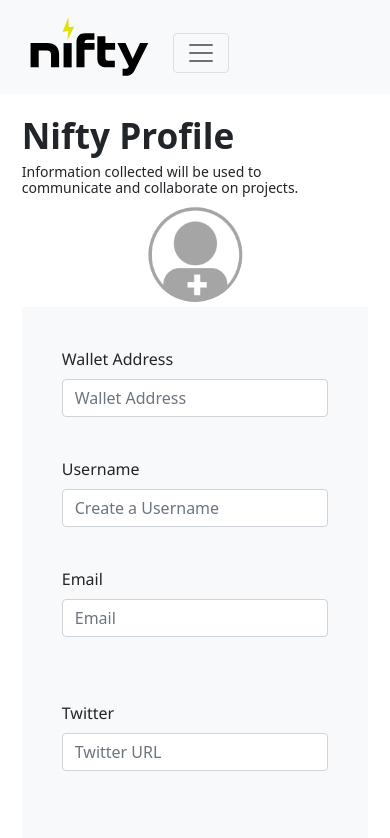
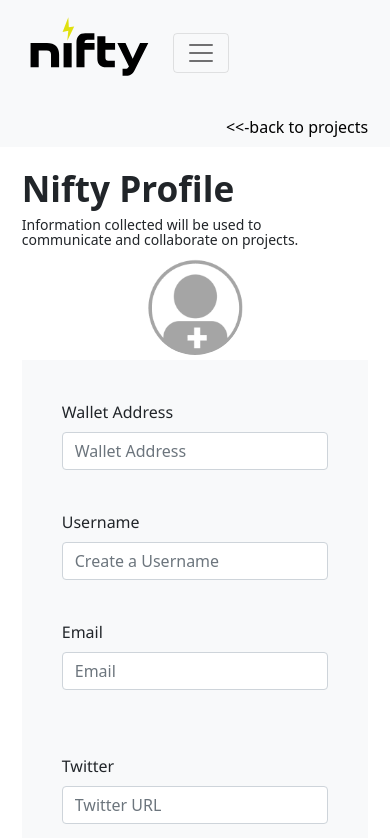
Before and after one commit to solution-pool/BHG-Nifty-Member, a React (Create React App) app: page / in a window 390 px wide. Shown: the top 838 px of the page. Built offline with nearby package versions, Linux system fonts and the light colour scheme.

Commit message:
make back to the projects link

```diff
--- a/package.json
+++ b/package.json
@@ -13,6 +13,7 @@
     "react-bootstrap": "^2.0.2",
     "react-dom": "^17.0.2",
     "react-notifications": "^1.7.2",
+    "react-router-dom": "^6.0.2",
     "react-scripts": "4.0.3",
     "web-vitals": "^1.0.1",
     "web3": "^1.6.1"
--- a/src/App.css
+++ b/src/App.css
@@ -52,6 +52,20 @@
 .me-auto img {
   /* width: 4.5rem; */
   padding-left: 2rem;
+}
+
+.back {
+    margin: auto;
+    color: black;
+    padding-left: 2vw;
+    text-decoration: none;
+}
+
+#collapse-back {
+  display: none;
+}
+#expand-back {
+  display: block;
 }
 
 #connect-wallet {
@@ -348,6 +362,21 @@
     background-color: #fff;
     color: #000;
   }
+
+  .back {
+    margin: auto;
+    color: black;
+    padding-left: 2vw;
+  }
+  #collapse-back {
+      display: inline;
+      float: right;
+      margin-top: 1.8rem;
+  }
+  #expand-back {
+      display: none;
+  }
+
 }
 
 @media only screen and (min-width: 992px) {
--- a/src/App.js
+++ b/src/App.js
@@ -4,6 +4,7 @@
 import Header from './components/Header';
 import Profile from './components/Profile';
 import Web3 from 'web3';
+import { PROJECT_URL } from './config/server';
 // import
 import { useEffect, useState } from 'react';
 
@@ -28,7 +29,7 @@
   }
   return (
     <div className="App">
-      <Header connect={walletConnect} address={walletAddress[0]} />
+      <Header connect={walletConnect} address={walletAddress[0]} projectUrl={PROJECT_URL} />
       <Profile address={walletAddress[0]} />
     </div>
   );
--- a/src/components/Header.js
+++ b/src/components/Header.js
@@ -1,4 +1,5 @@
 import { Navbar, Container, Nav, Button } from 'react-bootstrap';
+import { Link } from 'react-router-dom';
 
 const Header = (props) => {
 
@@ -9,6 +10,7 @@
                     <img src={require('../assets/img/nifty.svg').default} />
                 </Navbar.Brand>
                 <Navbar.Toggle aria-controls="responsive-navbar-nav" />
+                <a href={props.projectUrl} className="back" id="collapse-back">&lt;&lt;-back to projects</a>
                 <Navbar.Collapse id="responsive-navbar-nav">
                     <Nav className="me-auto">
                         <Nav.Link href="https://twitter.com/nifty_io">
@@ -23,6 +25,7 @@
                             <span>Opensea</span>
                             <img src={require('../assets/img/opensea.svg').default} alt="Opensea icon" />
                         </Nav.Link>
+                        <a href={props.projectUrl} className="back" id="expand-back">&lt;&lt;-back to projects</a>
                     </Nav>
                     <Nav>
                         <Nav.Link>
--- a/src/config/server.js
+++ b/src/config/server.js
@@ -1 +1,2 @@
 export const SERVER_URL = 'http://localhost:8000'
+export const PROJECT_URL = 'http://localhost:3000/'
```
